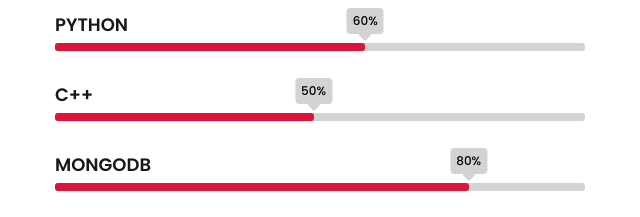
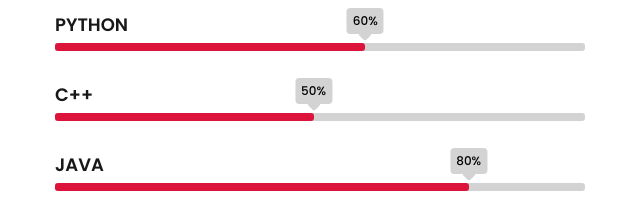
Before and after one commit to ashish-2106/myportfolio.github.io, a plain HTML site: page index.html in a window 1280 px wide. Shown: the part 2485-2702 px from the top of the page, 615-1255 px from the left. Drawn offline with nearby package versions, Linux system fonts and the light colour scheme.

Commit message:
Update index.html

```diff
--- a/index.html
+++ b/index.html
@@ -213,7 +213,7 @@
                 </div>
               </div>
               <div class="skill-n">
-                <div class="skill-name-n ">MongoDB</div>
+                <div class="skill-name-n ">Java</div>
                 <div class="skill-bar-n progress">
                   <span class="skill-per-n" per="80%" style="width: 0" style="max-width:80%" data-width="80%"></span>
                 </div>
```
